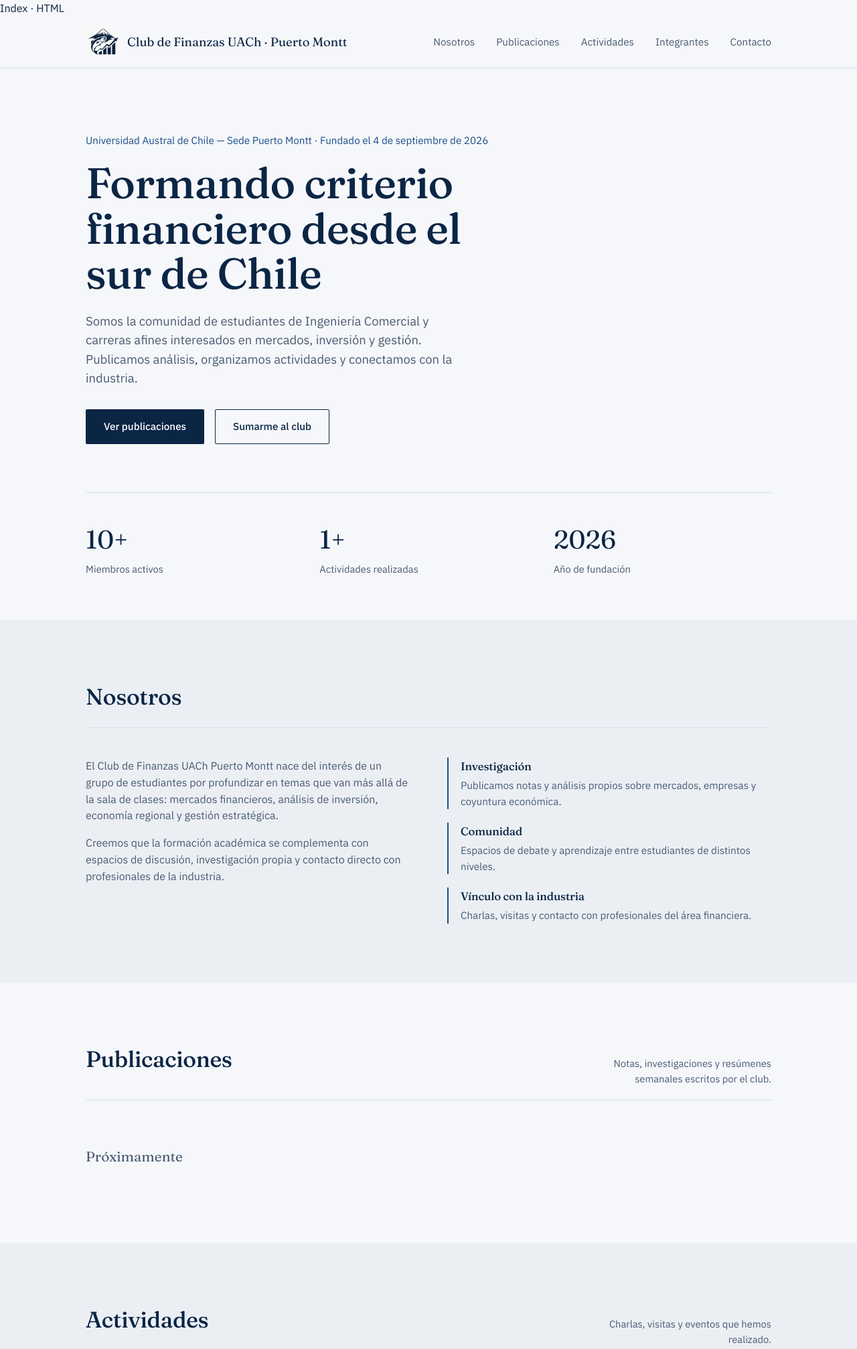
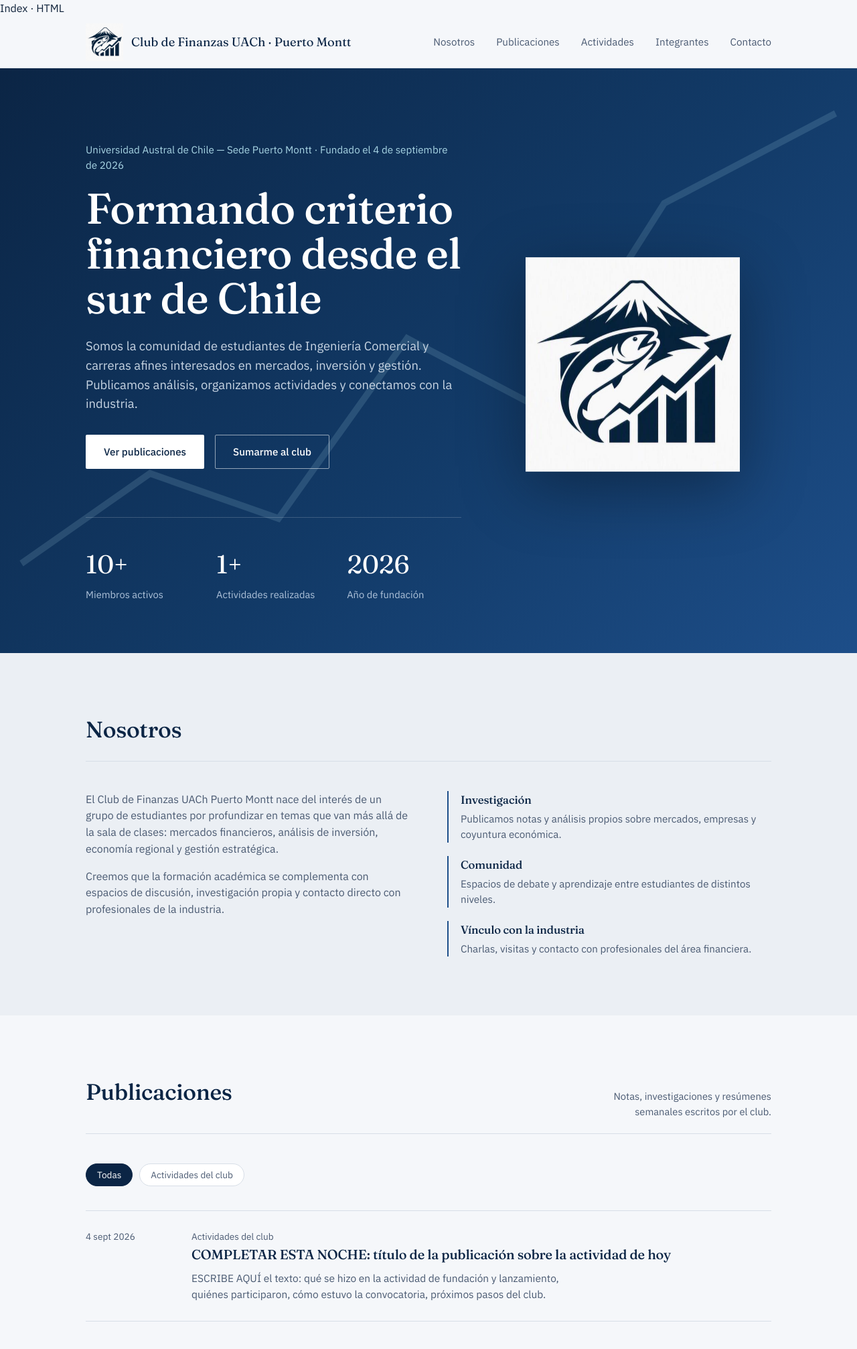
Before and after one commit to HeberLevitureo/Club-de-Finanzas-UACh-PM, a plain HTML site: page index.html in a window 1280 px wide. Shown: the top 2014 px of the page at 67% size. Drawn offline with Linux system fonts and the light colour scheme.

Commit message:
Cargosindex.html

```diff
--- a/index.html
+++ b/index.html
@@ -60,7 +60,7 @@
     height:76px;
   }
   .brand{display:flex; align-items:center; gap:12px; font-family:var(--serif); font-size:1.15rem; color:var(--navy);}
-  .brand img{height:50px; width:50px; object-fit:contain;}
+  .brand img{height:56px; width:56px; object-fit:contain;}
   .navlinks{display:flex; gap:32px; font-size:0.95rem;}
   .navlinks a{text-decoration:none; color:var(--ink-soft); transition:color .15s;}
   .navlinks a:hover{color:var(--navy);}
@@ -76,36 +76,83 @@
     .navtoggle{display:block;}
   }
 
-  /* ---------- Hero ---------- */
-  .hero{padding:96px 0 64px;}
+  /* ---------- Hero / banner ---------- */
+  .hero{
+    position:relative; overflow:hidden; color:#fff;
+    background:linear-gradient(135deg, var(--navy) 0%, #123A67 55%, var(--blue) 100%);
+    padding:110px 0 76px;
+  }
+  .hero .wrap{
+    display:grid; grid-template-columns:1.15fr 0.85fr; gap:48px; align-items:center;
+    position:relative; z-index:2;
+  }
   .hero .eyebrow{
-    color:var(--blue); font-size:0.95rem; margin-bottom:18px;
+    color:var(--ice); font-size:0.95rem; margin-bottom:18px;
+    opacity:0; animation:fadeUp .7s ease forwards; animation-delay:.05s;
   }
   .hero h1{
-    font-size:clamp(2.4rem, 5.5vw, 4rem);
-    line-height:1.05;
-    max-width:15ch;
+    font-size:clamp(2.4rem, 5.5vw, 4rem); line-height:1.05; max-width:15ch; color:#fff;
+    opacity:0; animation:fadeUp .7s ease forwards; animation-delay:.15s;
   }
   .hero p.lead{
-    margin-top:24px; max-width:52ch; font-size:1.15rem; color:var(--ink-soft);
+    margin-top:24px; max-width:52ch; font-size:1.15rem; color:#C9D6E4;
+    opacity:0; animation:fadeUp .7s ease forwards; animation-delay:.28s;
   }
-  .hero .cta-row{margin-top:32px; display:flex; gap:16px; flex-wrap:wrap;}
+  .hero .cta-row{
+    margin-top:32px; display:flex; gap:16px; flex-wrap:wrap;
+    opacity:0; animation:fadeUp .7s ease forwards; animation-delay:.4s;
+  }
   .btn{
     display:inline-block; padding:13px 26px; border-radius:2px;
     font-size:0.95rem; text-decoration:none; font-weight:500;
-    border:1px solid transparent; transition:opacity .15s;
+    border:1px solid transparent; transition:opacity .15s, transform .15s;
   }
-  .btn:hover{opacity:0.85;}
-  .btn-primary{background:var(--navy); color:#fff;}
-  .btn-ghost{border-color:var(--navy); color:var(--navy);}
+  .btn:hover{opacity:0.85; transform:translateY(-2px);}
+  .btn-primary{background:#fff; color:var(--navy);}
+  .btn-ghost{border-color:rgba(255,255,255,0.55); color:#fff;}
 
   .stats{
-    margin-top:72px; padding-top:40px; border-top:1px solid var(--line);
+    margin-top:72px; padding-top:40px; border-top:1px solid rgba(255,255,255,0.18);
     display:grid; grid-template-columns:repeat(3,1fr); gap:24px;
+    opacity:0; animation:fadeUp .7s ease forwards; animation-delay:.52s;
   }
-  .stat .num{font-family:var(--serif); font-size:2.4rem; color:var(--navy);}
-  .stat .label{color:var(--ink-soft); font-size:0.92rem; margin-top:4px;}
+  .stat .num{font-family:var(--serif); font-size:2.4rem; color:#fff;}
+  .stat .label{color:#AFC3DA; font-size:0.92rem; margin-top:4px;}
   @media(max-width:640px){ .stats{grid-template-columns:1fr 1fr;} }
+
+  .hero-visual{display:flex; align-items:center; justify-content:center; position:relative; z-index:2;}
+  .hero-visual img{
+    width:100%; max-width:320px; opacity:0;
+    animation:fadeScaleIn 1s ease forwards, floatLogo 6s ease-in-out 1.2s infinite;
+    animation-delay:.2s, 1.2s;
+    filter:drop-shadow(0 24px 48px rgba(0,0,0,0.35));
+  }
+  .hero-chart{position:absolute; inset:0; z-index:1; opacity:0.16; width:100%; height:100%;}
+  .hero-chart path{
+    fill:none; stroke:var(--ice); stroke-width:3;
+    stroke-dasharray:900; stroke-dashoffset:900;
+    animation:drawChart 2.6s ease-out forwards; animation-delay:.3s;
+  }
+
+  @keyframes fadeUp{ from{opacity:0; transform:translateY(18px);} to{opacity:1; transform:translateY(0);} }
+  @keyframes fadeScaleIn{ from{opacity:0; transform:scale(.85);} to{opacity:1; transform:scale(1);} }
+  @keyframes floatLogo{ 0%,100%{transform:translateY(0);} 50%{transform:translateY(-14px);} }
+  @keyframes drawChart{ to{stroke-dashoffset:0;} }
+
+  @media(max-width:820px){
+    .hero .wrap{grid-template-columns:1fr; text-align:center;}
+    .hero-visual{order:-1;}
+    .hero-visual img{max-width:200px;}
+    .hero .cta-row{justify-content:center;}
+  }
+
+  /* ---------- Scroll reveal (aplicado por JS) ---------- */
+  .reveal{opacity:0; transform:translateY(24px); transition:opacity .6s ease, transform .6s ease;}
+  .reveal.is-visible{opacity:1; transform:translateY(0);}
+
+  /* ---------- Imágenes dentro de una publicación ---------- */
+  .pub-images{display:flex; gap:10px; flex-wrap:wrap; margin-top:14px;}
+  .pub-images img{width:140px; height:100px; object-fit:cover; border-radius:2px;}
 
   /* ---------- Section heading pattern ---------- */
   .section-head{
@@ -213,7 +260,11 @@
 
   <!-- ================= HERO ================= -->
   <section class="hero">
+    <svg class="hero-chart" viewBox="0 0 400 260" preserveAspectRatio="none" aria-hidden="true">
+      <path d="M10,220 L70,180 L130,200 L190,120 L250,150 L310,60 L390,20"></path>
+    </svg>
     <div class="wrap">
+      <div>
         <div class="eyebrow">Universidad Austral de Chile — Sede Puerto Montt · Fundado el 4 de septiembre de 2026</div>
         <h1>Formando criterio financiero desde el sur de Chile</h1>
         <p class="lead">Somos la comunidad de estudiantes de Ingeniería Comercial y carreras afines interesados en mercados, inversión y gestión. Publicamos análisis, organizamos actividades y conectamos con la industria.</p>
@@ -235,6 +286,11 @@
             <div class="num" data-stat="fundacion">—</div>
             <div class="label">Año de fundación</div>
           </div>
+        </div>
+      </div>
+
+      <div class="hero-visual">
+        <img src="logo.png" alt="Logo Club de Finanzas UACh">
       </div>
     </div>
   </section>
@@ -347,9 +403,22 @@
   anioFundacion: 2026
 };
 
-// Cada publicación: { fecha (YYYY-MM-DD), categoria, titulo, resumen }
-// Por ahora está vacío — se muestra "Próximamente" hasta que agreguen la primera.
-const PUBLICACIONES = [];
+// Cada publicación: { fecha (YYYY-MM-DD), categoria, titulo, resumen, imagenes (opcional) }
+// La de abajo es el espacio dejado para esta noche: reemplaza SOLO el texto de
+// "titulo" y "resumen", y agrega los nombres de las fotos en "imagenes" (deben
+// estar subidas en la misma carpeta que index.html, ej: "actividad1.jpg").
+const PUBLICACIONES = [
+  {
+    fecha: "2026-09-04",
+    categoria: "Actividades del club",
+    titulo: "COMPLETAR ESTA NOCHE: título de la publicación sobre la actividad de hoy",
+    resumen: "ESCRIBE AQUÍ el texto: qué se hizo en la actividad de fundación y lanzamiento, quiénes participaron, cómo estuvo la convocatoria, próximos pasos del club.",
+    imagenes: [
+      // "actividad1.jpg",
+      // "actividad2.jpg"
+    ]
+  }
+];
 
 // Cada actividad: { fecha, titulo, descripcion }
 const ACTIVIDADES = [
@@ -362,9 +431,11 @@
 
 // Cada integrante: { nombre, cargo }
 const DIRECTIVA = [
-  { nombre: "Nombre Apellido", cargo: "Presidencia" },
-  { nombre: "Nombre Apellido", cargo: "Vicepresidencia" },
-  { nombre: "Nombre Apellido", cargo: "Tesorería" }
+  { nombre: "Enzo Solano", cargo: "Presidencia" },
+  { nombre: "Martín Márquez", cargo: "Vicepresidencia" },
+  { nombre: "Heber Levitureo", cargo: "Dirección de Comunicación" },
+  { nombre: "Alonso Letelier", cargo: "Dirección de Secretaría" },
+  { nombre: "Diego Vargas", cargo: "Dirección de Vinculación" }
 ];
 
 /* ============================================================
@@ -384,6 +455,27 @@
   }catch(e){ return iso; }
 }
 
+// Animación al hacer scroll: cualquier elemento pasado a observeReveal()
+// aparece con un fundido/desplazamiento suave la primera vez que entra en pantalla.
+const io = new IntersectionObserver((entries) => {
+  entries.forEach(entry => {
+    if(entry.isIntersecting){
+      entry.target.classList.add('is-visible');
+      io.unobserve(entry.target);
+    }
+  });
+}, { threshold: 0.12 });
+
+function observeReveal(el, delayMs){
+  el.classList.add('reveal');
+  if(delayMs) el.style.transitionDelay = delayMs + 'ms';
+  io.observe(el);
+}
+
+// Activa la animación en los bloques ya presentes en el HTML
+document.querySelectorAll('.section-head, .pillar, .foot-grid > div')
+  .forEach((el, i) => observeReveal(el, (i % 4) * 70));
+
 // Publicaciones + filtros
 const pubList = document.getElementById('pubList');
 const filtersEl = document.getElementById('filters');
@@ -400,17 +492,23 @@
     return;
   }
 
-  items.forEach(p => {
+  items.forEach((p, i) => {
     const el = document.createElement('div');
     el.className = 'pub';
+    const tieneImagenes = Array.isArray(p.imagenes) && p.imagenes.length > 0;
+    const imagenesHtml = tieneImagenes
+      ? `<div class="pub-images">${p.imagenes.map(src => `<img src="${src}" alt="${p.titulo}">`).join('')}</div>`
+      : '';
     el.innerHTML = `
       <div class="meta">${fmtFecha(p.fecha)}</div>
       <div>
         <span class="meta tag">${p.categoria}</span>
         <h3>${p.titulo}</h3>
         <p>${p.resumen}</p>
+        ${imagenesHtml}
       </div>`;
     pubList.appendChild(el);
+    observeReveal(el, (i % 4) * 70);
   });
 }
 
@@ -430,7 +528,7 @@
 
 // Actividades
 const timeline = document.getElementById('timeline');
-ACTIVIDADES.forEach(a => {
+ACTIVIDADES.forEach((a, i) => {
   const el = document.createElement('div');
   el.className = 'tl-item';
   el.innerHTML = `
@@ -438,11 +536,12 @@
     <h3>${a.titulo}</h3>
     <p>${a.descripcion}</p>`;
   timeline.appendChild(el);
+  observeReveal(el, (i % 4) * 70);
 });
 
 // Directiva
 const teamGrid = document.getElementById('teamGrid');
-DIRECTIVA.forEach(m => {
+DIRECTIVA.forEach((m, i) => {
   const initials = m.nombre.split(" ").map(w => w[0]).slice(0,2).join("");
   const el = document.createElement('div');
   el.className = 'member';
@@ -451,6 +550,7 @@
     <h3>${m.nombre}</h3>
     <div class="role">${m.cargo}</div>`;
   teamGrid.appendChild(el);
+  observeReveal(el, (i % 3) * 70);
 });
 
 // Menú móvil
```
Lines whose indentation alone changed are shown as unchanged.
